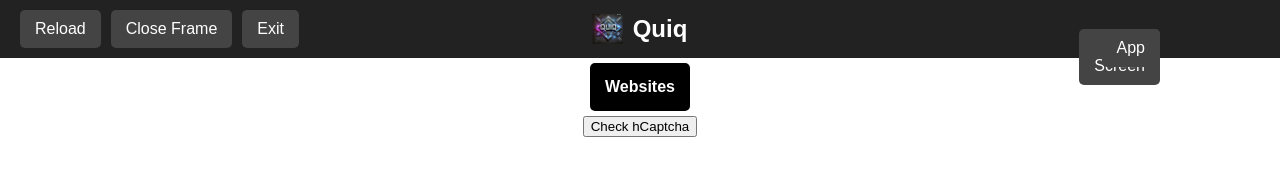
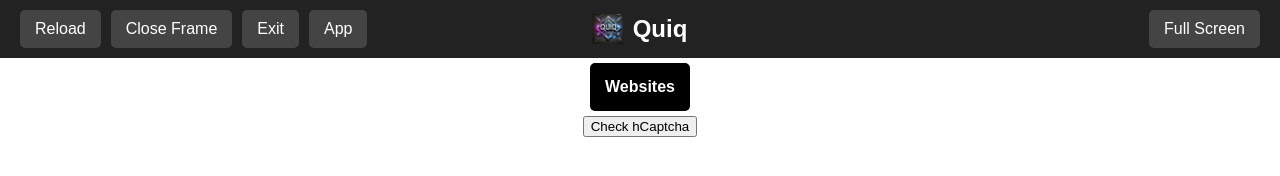
Before and after one commit to Fyve505/Quiq, a plain HTML site: page index.html in a window 1280 px wide. Drawn offline with Linux system fonts and the light colour scheme.

Commit message:
Update index.html

```diff
--- a/index.html
+++ b/index.html
@@ -109,13 +109,12 @@
             <button onclick="reloadPage()">Reload</button>
             <button onclick="closeFrame()">Close Frame</button>
             <button onclick="exitPage()">Exit</button>
+            <button onclick="window.open('https://mega.nz/file/7V5WjIrQ#z1nbKNSwi7DTzyAfyxlkqwiAcsTSVHHQz8sO5FKRlwY', '_blank')">App</button>
         </div>
         <div class="title">
             <img src="icon.png" alt="Quiq Icon"> Quiq
         </div>
-        <div style="position: absolute; right: 100px">
     <button id="fullscreen-btn" onclick="toggleFullScreen()">Full Screen</button>
-    <button id="fullscreen-btn" onclick="window.open('https://mega.nz/file/7V5WjIrQ#z1nbKNSwi7DTzyAfyxlkqwiAcsTSVHHQz8sO5FKRlwY', '_blank')">App</button>
 </div>
 
 </div>
```
